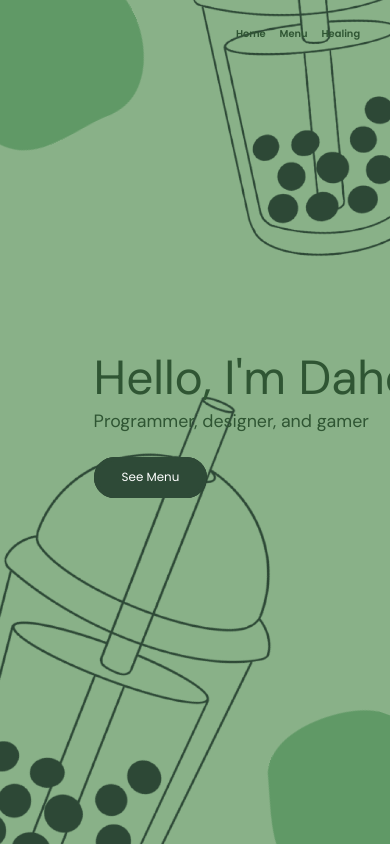
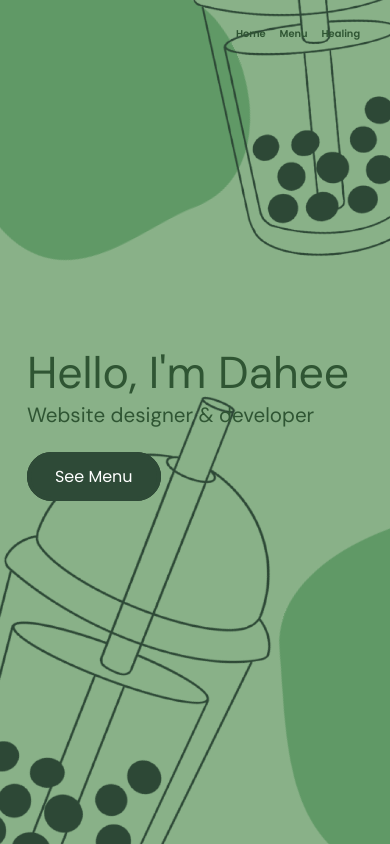
Before and after one commit to dahkimr/dahkimr.github.io, a React (Create React App) app in the folder cafe-app/: page / in a window 390 px wide. Built offline with nearby package versions, Linux system fonts and the light colour scheme.

Commit message:
responsive for home screen

```diff
--- a/cafe-app/src/components/atoms/Typography/styles.module.scss
+++ b/cafe-app/src/components/atoms/Typography/styles.module.scss
@@ -1,18 +1,18 @@
 .heading1 {
     font-family: "DM Sans", sans-serif;
-    font-size: calc(2vw + 40px);
+    font-size: calc(2.2vw + 36px);
     // white-space: pre-wrap;
 }
 
 .heading2 {
     font-family: "DM Sans", sans-serif;
-    font-size: calc(2vw + 10px);
+    font-size: calc(2.2vw + 12px);
     // white-space: pre-wrap;
 }
 
 .primaryButtonLabel {
     font-family: "Poppins", sans-serif;
-    font-size: calc(1vw + 8px);
+    font-size: clamp(16px, 0.6vw + 10px, 28px);
 }
 
 .buttonLabel {
--- a/cafe-app/src/pages/Welcome/index.jsx
+++ b/cafe-app/src/pages/Welcome/index.jsx
@@ -25,7 +25,7 @@ const Welcome = () => {
                 <div className={styles.headingContainer}>
                     <div className={styles.headingText}>
                         <Typography.Heading1 text={"Hello, I'm Dahee"} color={COLOURS.darkGreen} />
-                        <Typography.Heading2 text={"Programmer, designer, and gamer"} color={COLOURS.darkGreen} />
+                        <Typography.Heading2 text={"Website designer & developer"} color={COLOURS.darkGreen} />
                     </div>
                     <VerticalSpacer height="24px" />
                     <div>
--- a/cafe-app/src/pages/Welcome/styles.module.scss
+++ b/cafe-app/src/pages/Welcome/styles.module.scss
@@ -60,14 +60,14 @@
 }
 
 .one {
-    width: 50vw;
+    width: clamp(300px, 50vw, 1000px);
     top: -10vw;
     left: -10vw;
     animation: blobAnim1 30s infinite linear;
 }
 
 .two {
-    width: 50vw;
+    width: clamp(400px, 50vw, 1000px);
     bottom: -10vw;
     left: 70vw;
     animation: blobAnim2 28s infinite linear;
@@ -117,34 +117,8 @@
     }
 }
 
-// .bubbles {
-//     position: relative;
-//     display: flex;
-
-//     span {
-//         position: relative;
-//         width: 30px;
-//         height: 30px;
-//         background: #2E4A3744;
-//         margin: 0 4px;
-//         border-radius: 50%;
-//         box-shadow: 0 0 0 10px #2E4A3744, 0 0 50px #2E4A3744, 0 0 100px #2E4A3744;
-//         animation: animate 15s linear infinite;
-//         animation-duration: calc(150s / var(--i));
-//     }
-// }
-
-// .bubbles span:nth-child(even) {
-//     background: #ff2d75;
-//     border-radius: 50%;
-//     box-shadow: 0 0 0 10px #ff2d7544, 0 0 50px #ff2d75, 0 0 100px #ff2d75;
-// }
-
-// @keyframes animate {
-//     from {
-//         transform: translateY(100vh) scale(0.2);
-//     }
-//     to {
-//         transform: translateY(-10vh) scale(1);
-//     }
-// }
+@media (max-width: 40rem) {
+    .headingContainer {
+        margin-left: 4.6vw;
+    }
+}
```
